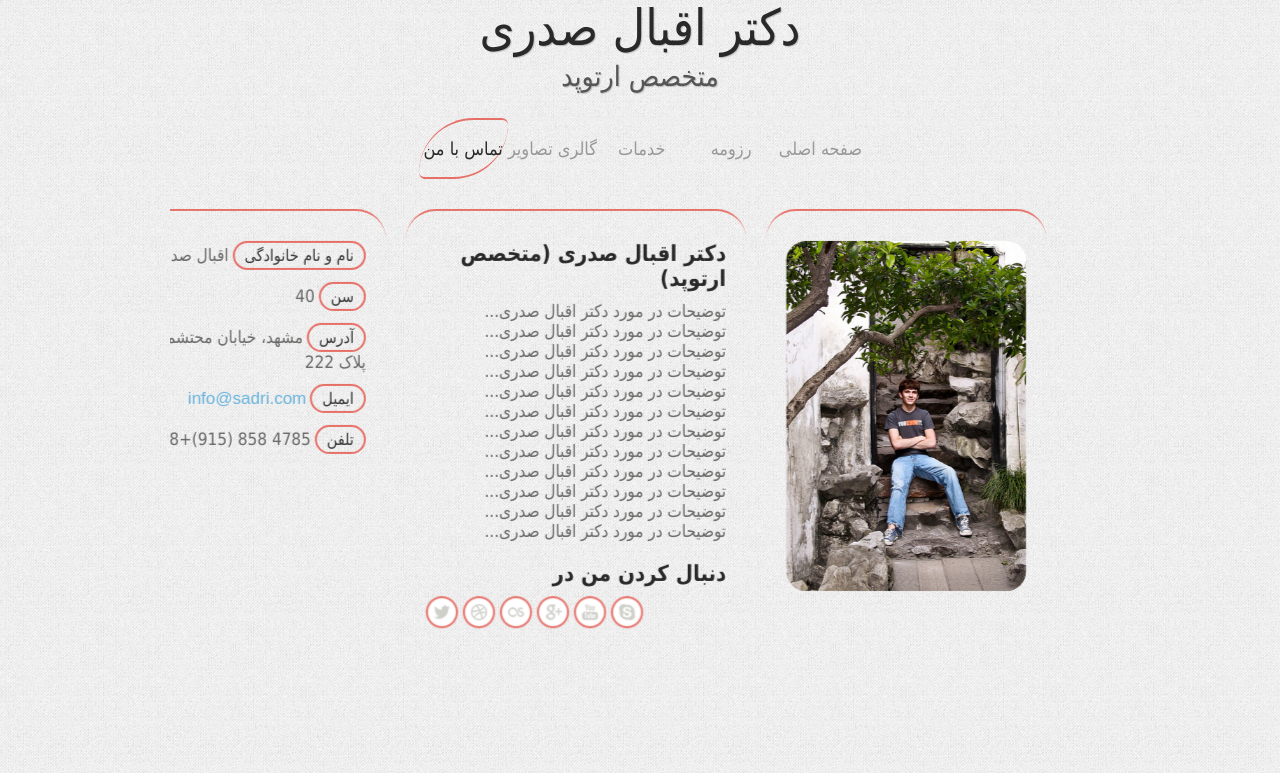
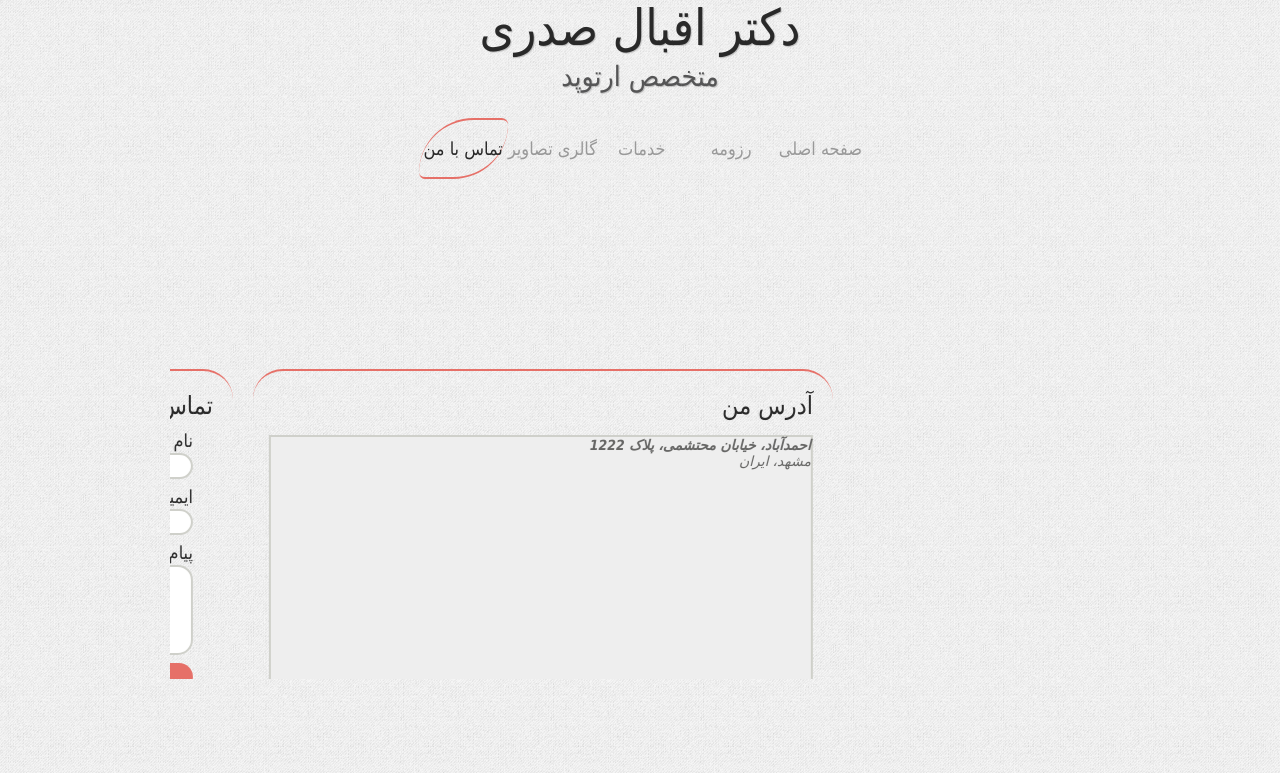
Before and after one commit to medworks/Dr, a WordPress theme: template themes/Dr-theme/index.php in a window 1280 px wide, after a click on "تماس با من". Shown: the part 27-800 px from the top of the page. Run offline with PHP 8.4 and a stand-in for WordPress, Linux system fonts and the light colour scheme; the site name, menu and one post (Sample post) are stand-ins, and other content is empty; some web fonts are replaced.

Commit message:
add contact part

```diff
--- a/themes/Dr-theme/index.php
+++ b/themes/Dr-theme/index.php
@@ -135,7 +135,7 @@
 								</li>
 								<li>
 									<span class="title medium">تلفن</span>
-									<span class="value small">4785 858 (915)+98</span>
+									<span class="value small">4785 858 (915)98+</span>
 								</li>
 							</ul>
 						</div>
@@ -443,12 +443,55 @@
 									</a>
 								</li>
 							</ul>
-							<!-- END Portfolio Items -->
 						</div>
 					</div>
 				</div>
 			</div>
-			<!-- END portfolio part -->
+			<!-- END Portfolio Items -->
+			<!-- Contact Items -->
+			<div id="contact" class="step" data-x="30000" data-y="6500" data-rotate="30" data-scale="3">
+				<div id="jms-content5">
+					<div class="ten columns">
+						<div class="block">
+							<div class="title">
+								<h2>آدرس من</h2>
+							</div>
+							<div class="gmap" id="map" data-center="98 Norman Grove, London, United Kingdom" data-zoom="15">
+								<address>
+									<strong>احمدآباد، خیابان محتشمی، پلاک 1222</strong>
+									<br />
+									مشهد، ایران
+								</address>
+							</div>
+						</div>
+					</div>
+					<div class="six columns">
+						<div class="block end">
+							<div class="title">
+								<h2>تماس با من</h2>
+							</div>
+							<div id="contact-wrapper">
+								<form id="contactform" action="javascript:alert('success!');">
+									<fieldset class="info_fieldset">
+										<div id="note"></div>
+									</fieldset>
+									<label class="medium">نام</label>
+									<input class="textbox" type="text" name="name" value="" />
+									<br />
+									<label class="medium">ایمیل</label>
+									<input class="textbox" type="text" name="email" value="" />
+									<br />
+									<label class="medium">پیام</label>
+									<textarea class="textbox" name="message" rows="5" cols="25"></textarea>
+									<br />
+									<input class="button" type="submit" value="ارسال پیام">
+								</form>
+							</div>
+						</div>
+					</div>
+				</div>
+			</div>
+			<!-- END Contact Items -->
 		</section>
 		<!-- END Middle part -->
 	</div>
--- a/themes/Dr-theme/style.css
+++ b/themes/Dr-theme/style.css
@@ -784,7 +784,6 @@ input[type="submit"] 		{
 	color:#FFF;
 	width:50%;
 	float:right;
-	margin-right:-20px;
 	background-color:#E67068;
 	-webkit-border-radius:25px;-moz-border-radius:25px;border-radius:25px;
 	padding:6px 10px;
```
